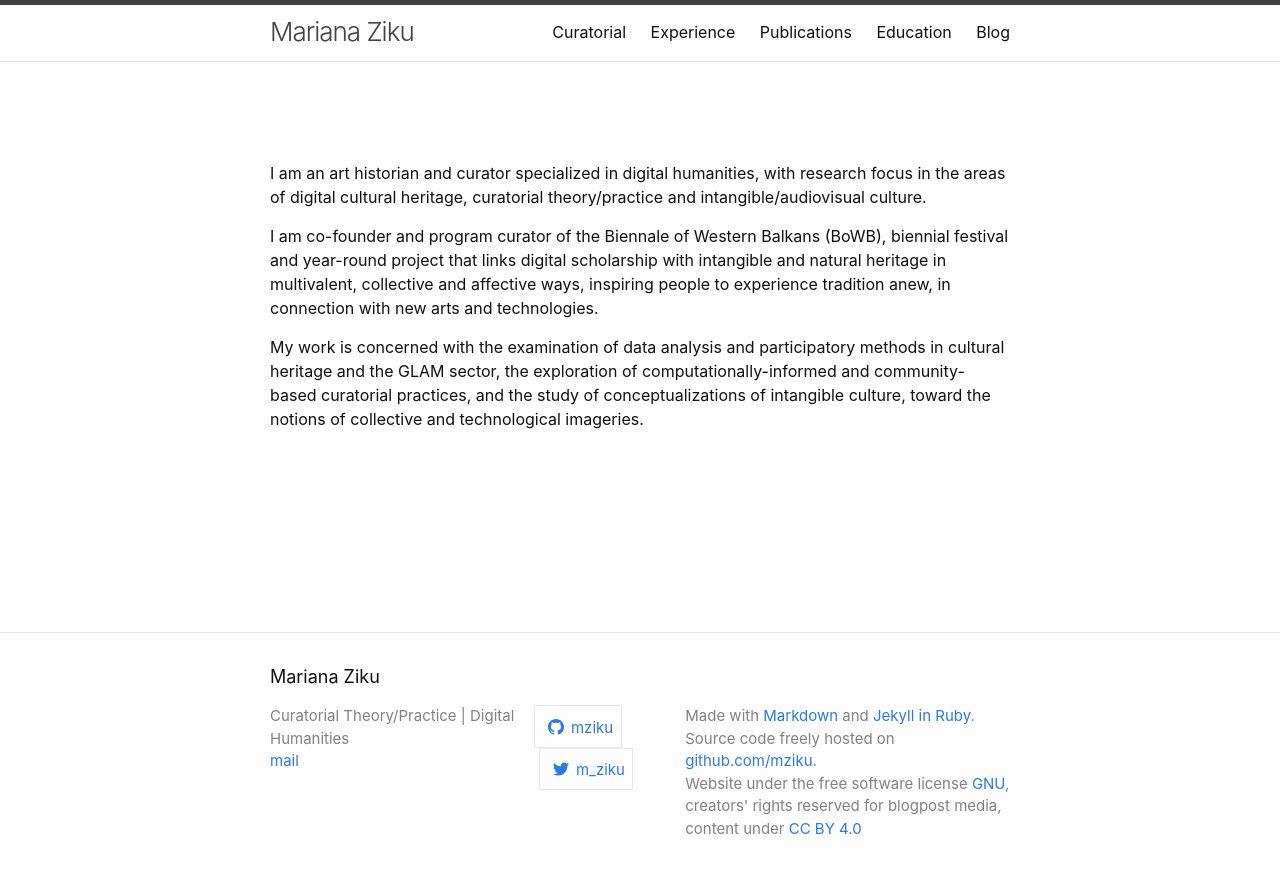
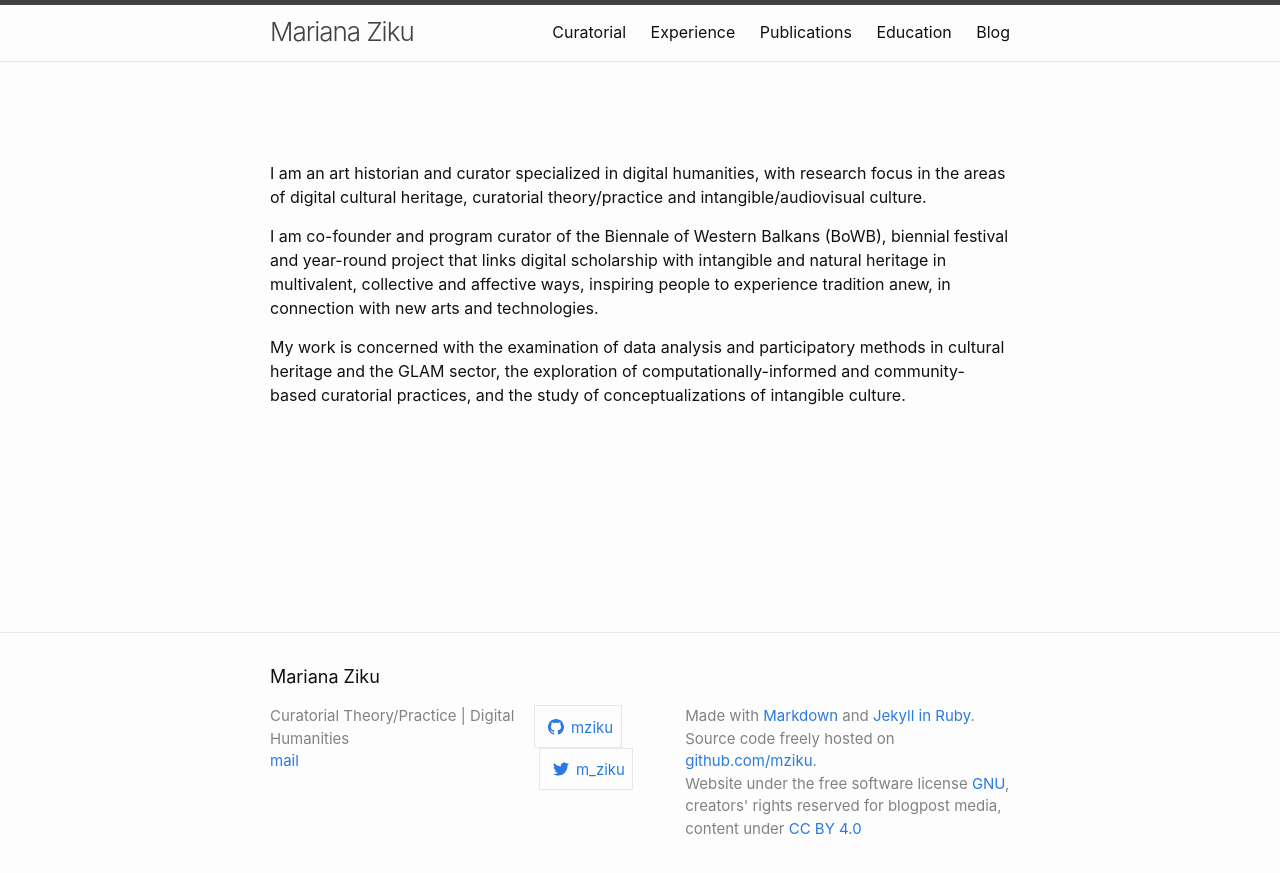
Before and after one commit to mziku/mziku.github.io, a Jekyll site: the page built from index.md, in a window 1280 px wide. Shown: the top 873 px of the page. Built offline with Jekyll 4.4.1, drawn with Linux system fonts in a browser that asks for light colours.

Commit message:
Update index.md

```diff
--- a/index.md
+++ b/index.md
@@ -8,4 +8,4 @@
 
 I am co-founder and program curator of the Biennale of Western Balkans (BoWB), biennial festival and year-round project that links digital scholarship with intangible and natural heritage in multivalent, collective and affective ways, inspiring people to experience tradition anew, in connection with new arts and technologies.
 
-My work is concerned with the examination of data analysis and participatory methods in cultural heritage and the GLAM sector, the exploration of computationally-informed and community-based curatorial practices, and the study of conceptualizations of intangible culture, toward the notions of collective and technological imageries.
+My work is concerned with the examination of data analysis and participatory methods in cultural heritage and the GLAM sector, the exploration of computationally-informed and community-based curatorial practices, and the study of conceptualizations of intangible culture.
```
